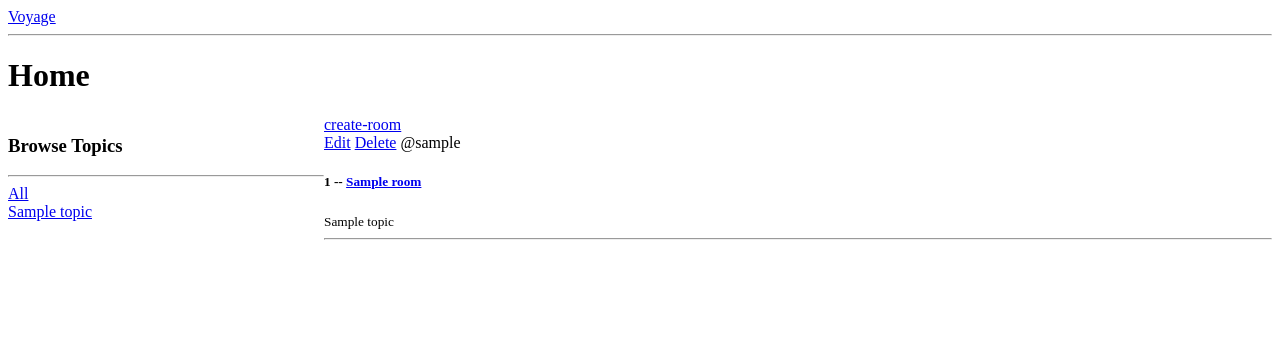
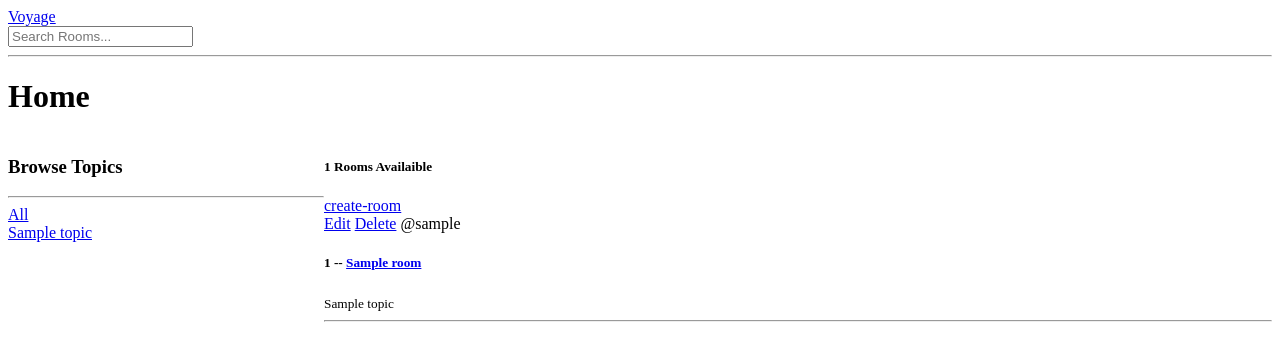
Before and after one commit to stellar-stack/voyage, a Django app: template foot/templates/foot/home.html in a window 1280 px wide. Shown: the top 361 px of the page. Run offline with Django 3.2, Linux system fonts and the light colour scheme; the template is opened without the code that fills it: most values are stand-ins (such as "Sample title", 1, 10 or a date in 2020).

Commit message:
added search bar

```diff
--- a/foot/templates/foot/home.html
+++ b/foot/templates/foot/home.html
@@ -28,6 +28,7 @@
 
    <div>
      <div>
+        <h5>{{room_count}} Rooms Availaible</h5>
         <a href="{% url 'create-room'%}"> create-room </a>
         {% comment %} running the for loop {% endcomment %}
         {% for room in rooms %}
--- a/foot/views.py
+++ b/foot/views.py
@@ -1,4 +1,5 @@
 from django.shortcuts import render, redirect
+from django.db.models import Q
 from .models import Room, Topic
 from .form import RoomForm
 # foot is our base app.
@@ -12,9 +13,10 @@ from .form import RoomForm
 def Home(request):
     q = request.GET.get('q') if request.GET.get('q') != None else ''
     # rooms = Room.objects.all()
-    rooms = Room.objects.filter(topic__name__icontains = q)
+    rooms = Room.objects.filter(Q(topic__name__icontains = q) | Q(name__icontains=q) | Q(description__icontains=q))
     topics = Topic.objects.all()
-    context = {'rooms':rooms, 'topics':topics}
+    room_count = rooms.count()
+    context = {'rooms':rooms, 'topics':topics, 'room_count':room_count}
     return render(request, 'foot/home.html', context)
 
 def room(request, pk):
--- a/templates/navbar.html
+++ b/templates/navbar.html
@@ -1,2 +1,6 @@
 <a href="/">Voyage</a>
+
+<form action="{% url 'home' %}" >
+    <input type="text" name="q" placeholder="Search Rooms..."/>
+</form>
 <hr>
```
